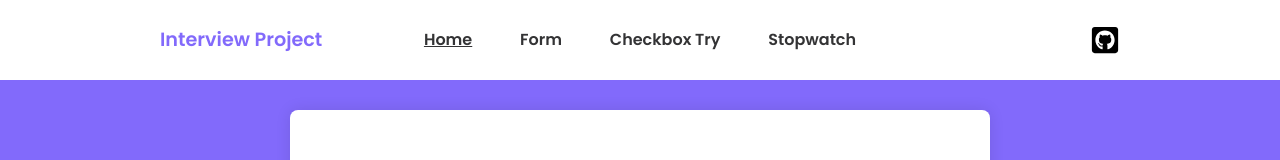
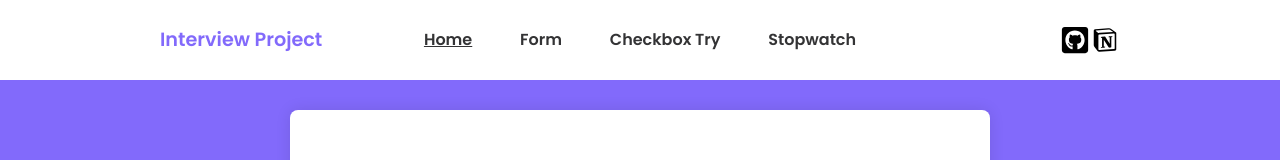
Before and after one commit to vikasdev66/interview-projects, a React (Create React App) app: page / in a window 1280 px wide. Shown: the top 160 px of the page. Built offline with nearby package versions, Linux system fonts and the light colour scheme.

Commit message:
notion link also added

```diff
--- a/src/components/Navbar/Navbar.css
+++ b/src/components/Navbar/Navbar.css
@@ -80,6 +80,12 @@ li {
   width: 30px;
 }
 
+.mobile-social-link-div{
+  display: flex;
+  align-items: center;
+  gap: 10px;
+}
+
 @media (max-width: 1080px) {
   .main-nav {
     grid-template-columns: 2rem 3fr 3fr 1fr 2rem;
@@ -117,7 +123,7 @@ li {
   }
   .mobile-menu-link {
     background-color: white;
-    height: 8rem;
+    height: 9rem;
     display: grid;
     align-items: center;
     padding-left: 3rem;
--- a/src/components/Navbar/Navbar.jsx
+++ b/src/components/Navbar/Navbar.jsx
@@ -1,6 +1,7 @@
 import React, { useState } from "react";
 import { FaGithubSquare } from "react-icons/fa";
 import { GiHamburgerMenu } from "react-icons/gi";
+import { RiNotionFill } from "react-icons/ri";
 import { NavLink } from "react-router-dom";
 import "./Navbar.css";
 
@@ -58,6 +59,7 @@ export function Navbar() {
           </li>
           {showMediaIcons ? (
             <li className="mobile-social-link">
+              <div className="mobile-social-link-div">
                 <a
                   href="https://github.com/vikasdev66/interview-projects.git"
                   target="_blank"
@@ -65,6 +67,14 @@ export function Navbar() {
                 >
                   <FaGithubSquare className="social-media-icon" />
                 </a>
+                <a
+                  href="https://light-bubbler-736.notion.site/Interview-Preparation-8cf5bc808f58470481cf004e6005f006?pvs=74"
+                  target="_blank"
+                  rel="noopener noreferrer"
+                >
+                  <RiNotionFill className="social-media-icon" />
+                </a>
+              </div>
             </li>
           ) : (
             ""
@@ -80,6 +90,15 @@ export function Navbar() {
               rel="noopener noreferrer"
             >
               <FaGithubSquare className="social-media-icon" />
+            </a>
+          </li>
+          <li>
+            <a
+              href="https://light-bubbler-736.notion.site/Interview-Preparation-8cf5bc808f58470481cf004e6005f006?pvs=74"
+              target="_blank"
+              rel="noopener noreferrer"
+            >
+              <RiNotionFill className="social-media-icon" />
             </a>
           </li>
         </ul>
```
Lines whose indentation alone changed are shown as unchanged.
